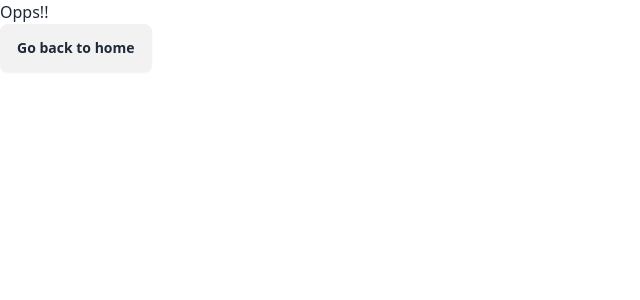
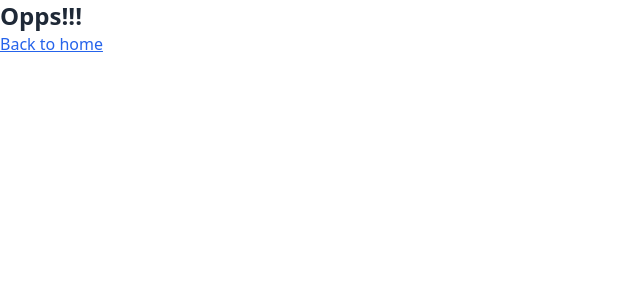
Before and after one commit to Naimul02/react-career-hub, a React (Vite) app: page /blogs in a window 1280 px wide. Shown: the top 300 px of the page, without its empty margins (0-640 px from the left). Built offline with nearby package versions, Linux system fonts and the light colour scheme.

Commit message:
error page updated

```diff
--- a/src/component/ErrorPage/ErrorPage.jsx
+++ b/src/component/ErrorPage/ErrorPage.jsx
@@ -4,9 +4,9 @@ import { Link } from "react-router-dom";
 const ErrorPage = () => {
   return (
     <div>
-      <h2>Opps!!</h2>
-      <Link to="/">
-        <button className="btn">Go back to home</button>
+      <h2 className="text-2xl font-semibold">Opps!!!</h2>
+      <Link to="/" className="text-blue-600 underline">
+        Back to home
       </Link>
     </div>
   );
```
